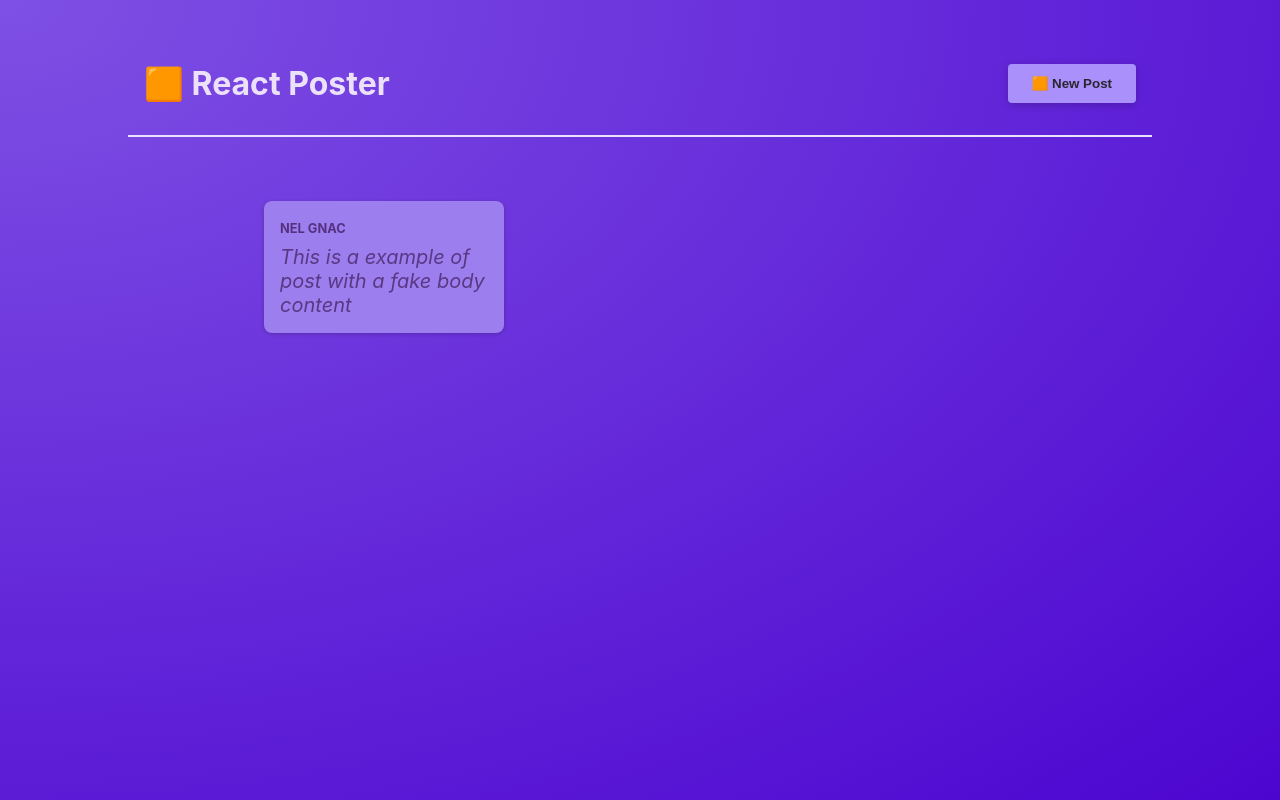
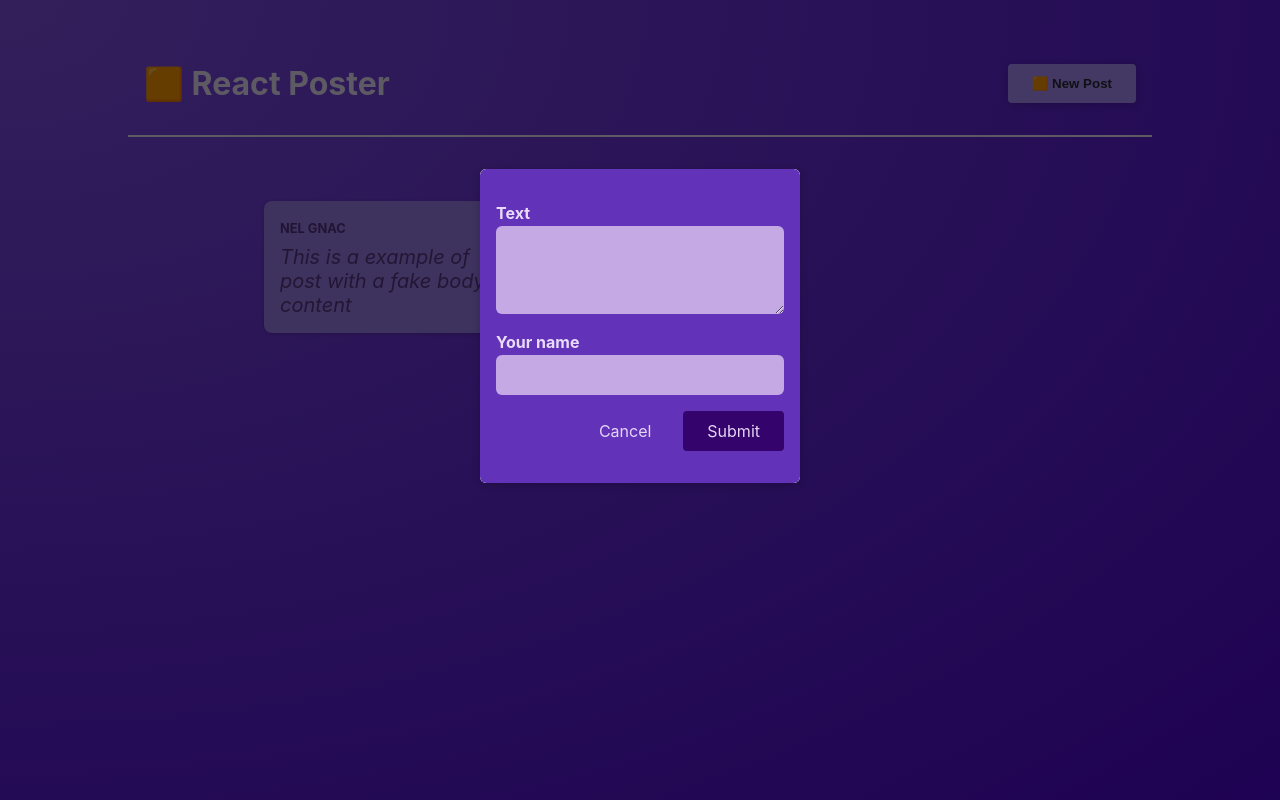
Before and after one commit to marnelfr/posts-management, a React (Vite) app: page / in a window 1280 px wide. Both pictures are taken after a click on the button "🟧 New Post". Built offline with nearby package versions, Linux system fonts and the light colour scheme.

Commit message:
Manage post create

```diff
--- a/src/App.jsx
+++ b/src/App.jsx
@@ -34,21 +34,35 @@
   }, [isFetching])
 
   const handleShowNewPostForm = () => {
+    console.log('d');
     setNewPostFormOpen(!isNewPostModalOpen)
+  }
+
+  const handleSubmitNewPost = (name, body) => {
+    dispatch({type: 'add', payload: {author: name, body}})
+    setIsLoadedAndHavePost(true)
+    setIsLoadedAndDontHavePost(false)
   }
 
   return (
     <>
-      <Header onClick={handleShowNewPostForm} />
+      <Header onNewPostClick={handleShowNewPostForm} />
+
       <main>
-        {isNewPostModalOpen && <NewPost onCancle={handleShowNewPostForm} />}
+        {isNewPostModalOpen && <NewPost
+          onNewPostFormSubmit={handleSubmitNewPost}
+          onCancle={handleShowNewPostForm}
+        />}
+
         {isLoadedAndHavePost && <Posts data={posts} />}
+
         {isLoadedAndDontHavePost && (
           <Card>
             <h2>There are no posts yet.</h2>
             <p>Start adding some!</p>
           </Card>
         )}
+
         {isFetching && (<Card><p>Loading posts...</p></Card>)}
       </main>
     </>
--- a/src/components/post/NewPost.jsx
+++ b/src/components/post/NewPost.jsx
@@ -1,17 +1,35 @@
 import Modal from "../Modal/Modal.jsx";
 import classes from './newpost.module.css'
+import {useState} from "react";
 
-const NewPost = ({onCancle}) => {
+const NewPost = ({onCancle, onNewPostFormSubmit}) => {
+  const [body, setBody] = useState('')
+  const [name, setName] = useState('')
+
+  const handleBody = event => {
+    setBody(event.target.value)
+  }
+
+  const handleName = event => {
+    setName(event.target.value)
+  }
+
+  const handleSubmit = event => {
+    event.preventDefault()
+    onNewPostFormSubmit(name, body)
+    onCancle()
+  }
+
   return (
     <Modal onClose={onCancle}>
-      <form className={classes.form}>
+      <form onSubmit={handleSubmit} className={classes.form}>
         <p>
           <label htmlFor="body">Text</label>
-          <textarea id="body" required rows={3}/>
+          <textarea id="body" onChange={handleBody} value={body} required rows={3}/>
         </p>
         <p>
           <label htmlFor="name">Your name</label>
-          <input type="text" id="name" required/>
+          <input type="text" id="name" value={name} onChange={handleName} required/>
         </p>
         <p className={classes.actions}>
           <button onClick={onCancle} type="button">
--- a/src/utils/reducer/PostReducer.jsx
+++ b/src/utils/reducer/PostReducer.jsx
@@ -1,6 +1,8 @@
 const generateId = (state) => {
-  const lastId = state[state.length].id
-  return lastId+1
+  if(state.length > 0) {
+    return state[state.length-1].id + 1
+  }
+  return 1
 }
 
 const load = (state, action) => {
@@ -34,7 +36,7 @@
     case 'load':
       return load(state, action)
     case 'add':
-      return add(state)
+      return add(state, action)
     case 'update':
       return update(state, action)
     case 'delete':
```
